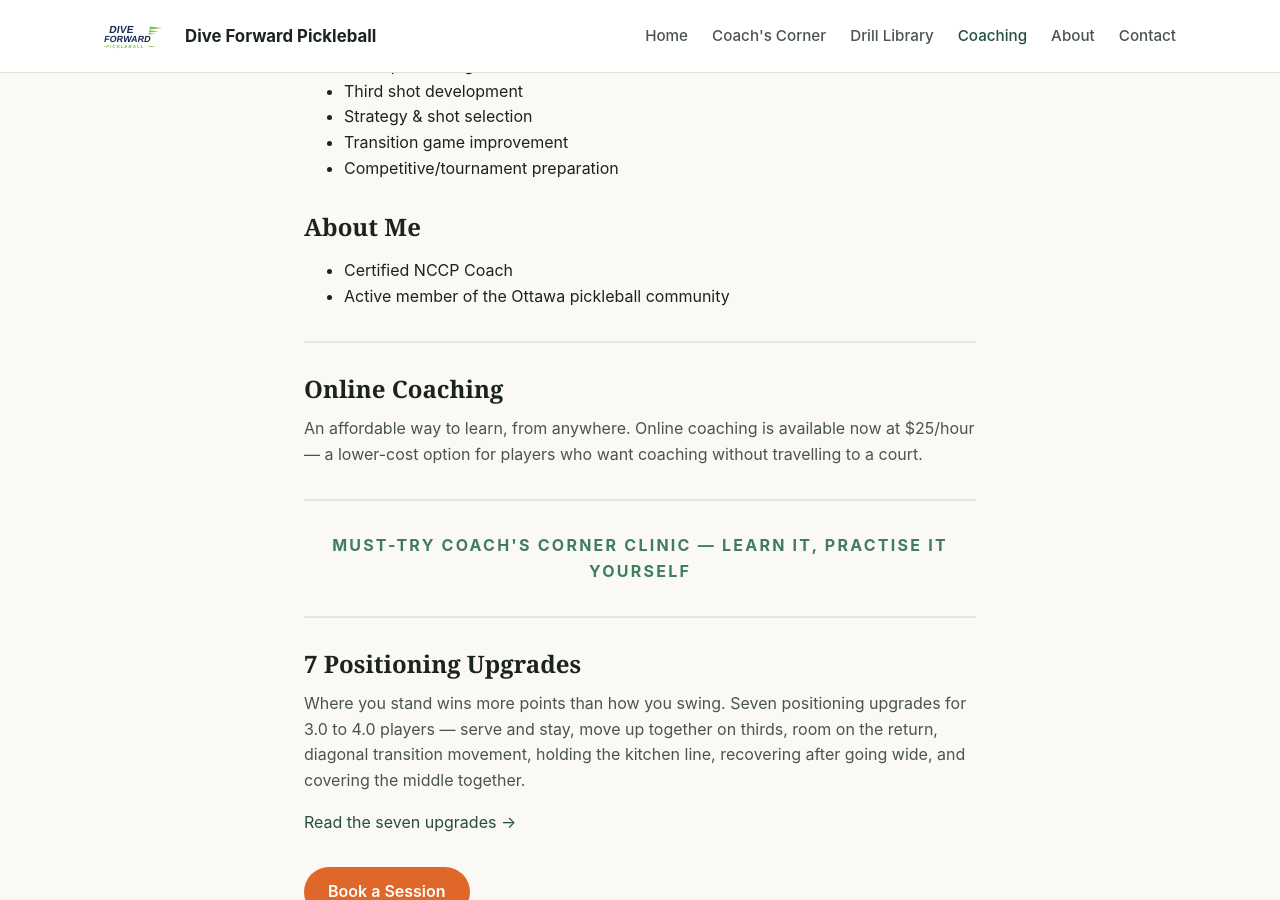
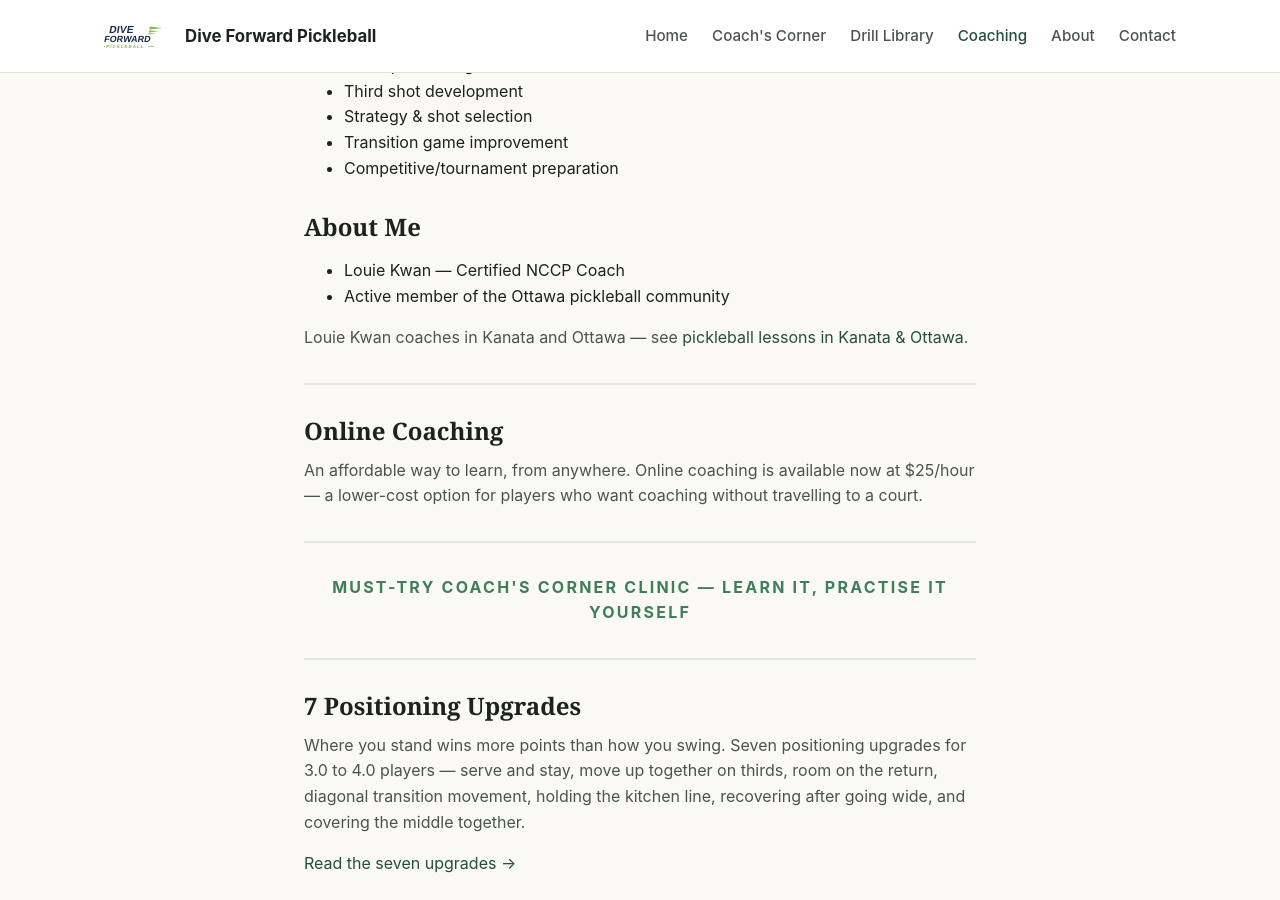
Before and after one commit to forwardpickleballorg-art/forwardpickleballorg-art.github.io, a Jekyll site: the page built from coaching.md, in a window 1280 px wide and 900 px high, scrolled down 1378 px. Built offline with Jekyll 4.4.1, drawn with Linux system fonts in a browser that asks for light colours.

Commit message:
Add Louie Kwan name and Kanata Ottawa local SEO: titles, descriptions, lessons page

```diff
--- a/_layouts/default.html
+++ b/_layouts/default.html
@@ -21,7 +21,18 @@
     "url": "https://forwardpickleball.org/",
     "logo": "https://forwardpickleball.org/assets/images/logo.svg",
     "email": "forward.pickleball.org@gmail.com",
-    "description": {{ site.description | jsonify }}
+    "description": {{ site.description | jsonify }},
+    "founder": {
+      "@type": "Person",
+      "name": "Louie Kwan",
+      "jobTitle": "Pickleball Coach",
+      "address": {
+        "@type": "PostalAddress",
+        "addressLocality": "Kanata",
+        "addressRegion": "Ontario",
+        "addressCountry": "CA"
+      }
+    }
   }
   </script>
   <link rel="stylesheet" href="{{ '/assets/css/style.css' | relative_url }}">
--- a/coaching.md
+++ b/coaching.md
@@ -1,7 +1,8 @@
 ---
 layout: default
-title: Coaching
+title: "Pickleball Coaching in Kanata & Ottawa with Louie Kwan"
 permalink: /coaching/
+excerpt: "Pickleball coaching in Kanata and Ottawa with Louie Kwan, Certified NCCP Coach — private lessons, group clinics, tournament prep, and online coaching at $25/hour."
 ---
 <section class="wrap section-narrow">
   <div class="program">
@@ -92,9 +93,13 @@
   <div class="program">
     <h2>About Me</h2>
     <ul>
-      <li>Certified NCCP Coach</li>
+      <li>Louie Kwan &mdash; Certified NCCP Coach</li>
       <li>Active member of the Ottawa pickleball community</li>
     </ul>
+    <p>
+      Louie Kwan coaches in Kanata and Ottawa &mdash; see
+      <a href="{{ '/kanata-ottawa-pickleball-lessons/' | relative_url }}">pickleball lessons in Kanata &amp; Ottawa</a>.
+    </p>
   </div>
 
   <hr style="border: none; border-top: 2px solid #E2E6DC; margin: 2rem 0;">
--- a/index.html
+++ b/index.html
@@ -1,13 +1,15 @@
 ---
 layout: default
-title: Home
+title: "Louie Kwan · Pickleball Coach in Kanata & Ottawa"
+excerpt: "Pickleball coaching by Louie Kwan in Kanata and Ottawa — private lessons, group clinics, and online coaching for players of every level."
 ---
 <section class="hero">
   <div class="wrap hero-inner">
     <p class="eyebrow">Forward Together</p>
     <h1>Forward Together through purposeful drilling, modern coaching &amp; a supportive community.</h1>
     <p class="lead">
-      Private lessons, group clinics, and a growing library of coaching notes
+      Pickleball coaching by Louie Kwan in Kanata and Ottawa. Private
+      lessons, group clinics, and a growing library of coaching notes
       for players who want to take their pickleball game seriously &mdash;
       whether you're picking up a paddle for the first time or chasing a
       5.0 rating.
```
Also changed, not shown: about.md (+2 -1 lines), contact.md (+2 -1 lines), kanata-ottawa-pickleball-lessons.md (added, +66 -0 lines).
